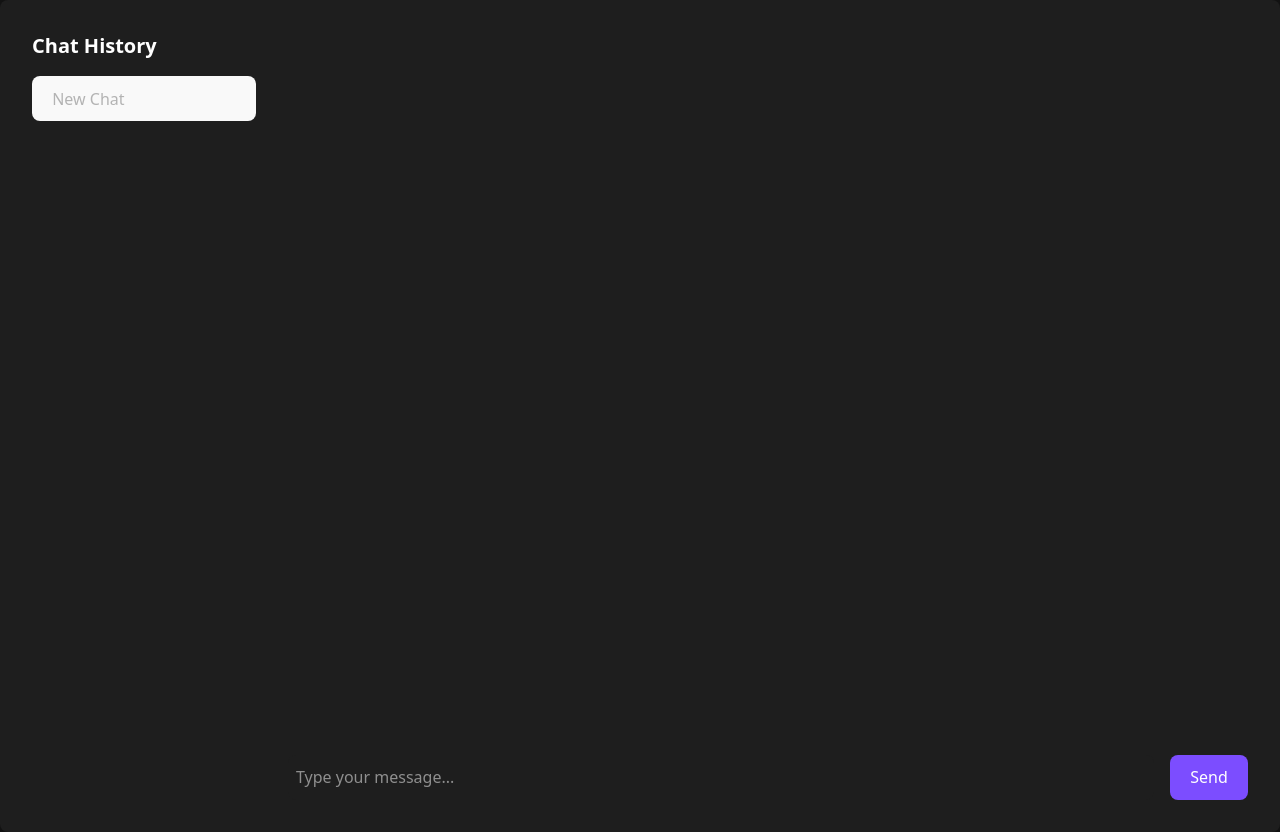
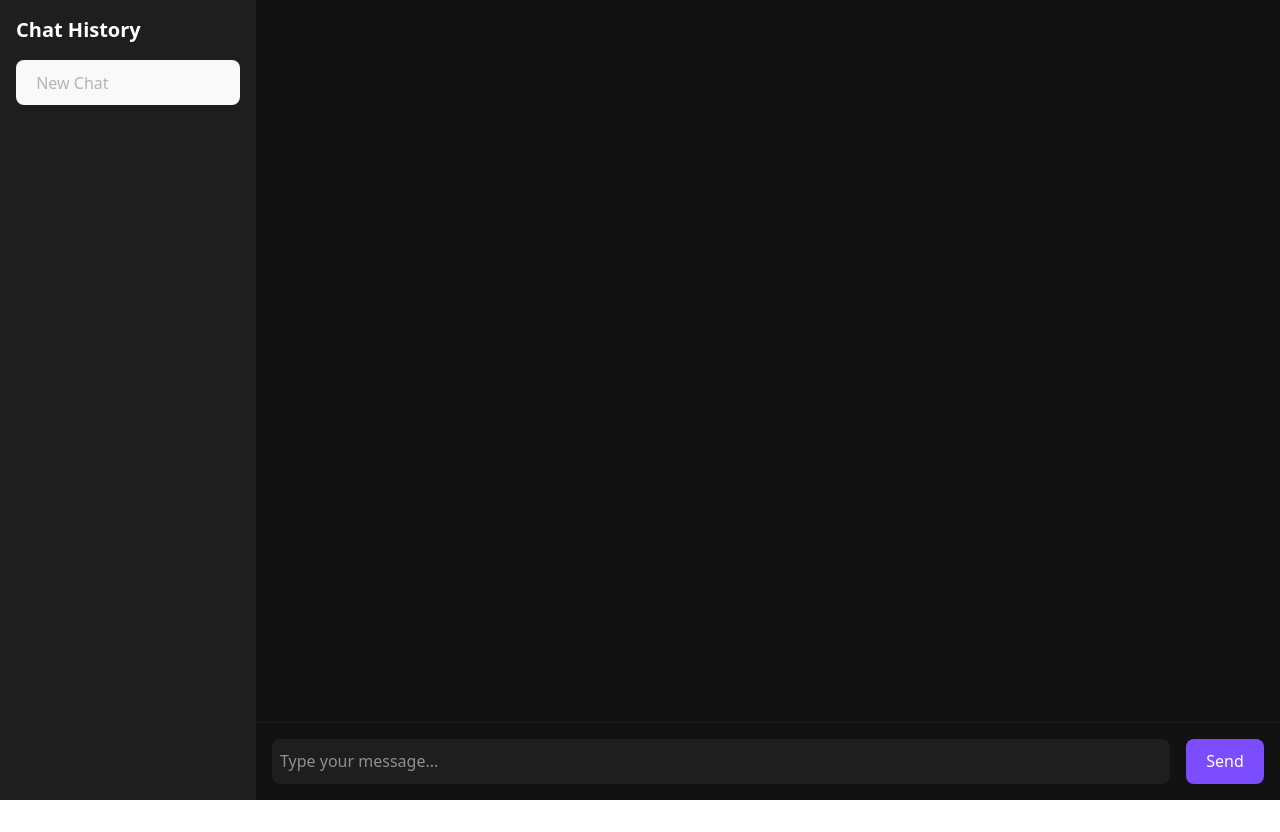
Before and after one commit to cNoveron/agentic-investment-council, a React (Vite) app: page / in a window 1280 px wide. After the commit the page ends 800 px from the top, so only its background shows below. Built offline with nearby package versions, Linux system fonts and the light colour scheme.

Commit message:
css: improvements

```diff
--- a/src/App.css
+++ b/src/App.css
@@ -1,10 +1,17 @@
 #root {
   min-height: 100vh;
+  height: 100%;
   width: 100%;
   margin: 0;
   padding: 0;
   background-color: var(--color-background);
   color: var(--color-text-primary);
+}
+
+html, body {
+  height: 100%;
+  margin: 0;
+  padding: 0;
 }
 
 .logo {
--- a/src/components/layout/MainLayout.jsx
+++ b/src/components/layout/MainLayout.jsx
@@ -2,7 +2,7 @@ import Sidebar from './Sidebar';
 
 export default function MainLayout({ children }) {
   return (
-    <div className="flex min-h-screen surface">
+    <div className="flex h-full w-full bg-[var(--color-background)]">
       <Sidebar />
       <main className="flex-1 overflow-hidden">
         {children}
--- a/src/pages/Chat.jsx
+++ b/src/pages/Chat.jsx
@@ -55,8 +55,9 @@ export default function Chat() {
   };
 
   return (
+    <div className="h-full">
       <MainLayout>
-      <div className="flex flex-col h-screen">
+        <div className="flex flex-col h-full">
           <div className="flex-1 overflow-y-auto p-4 space-y-4">
             <ChatHistory messages={messages} />
             {isTyping && <TypingIndicator />}
@@ -64,5 +65,6 @@ export default function Chat() {
           <ChatInput onSendMessage={handleSendMessage} />
         </div>
       </MainLayout>
+    </div>
   );
 }
```
Lines whose indentation alone changed are shown as unchanged.
